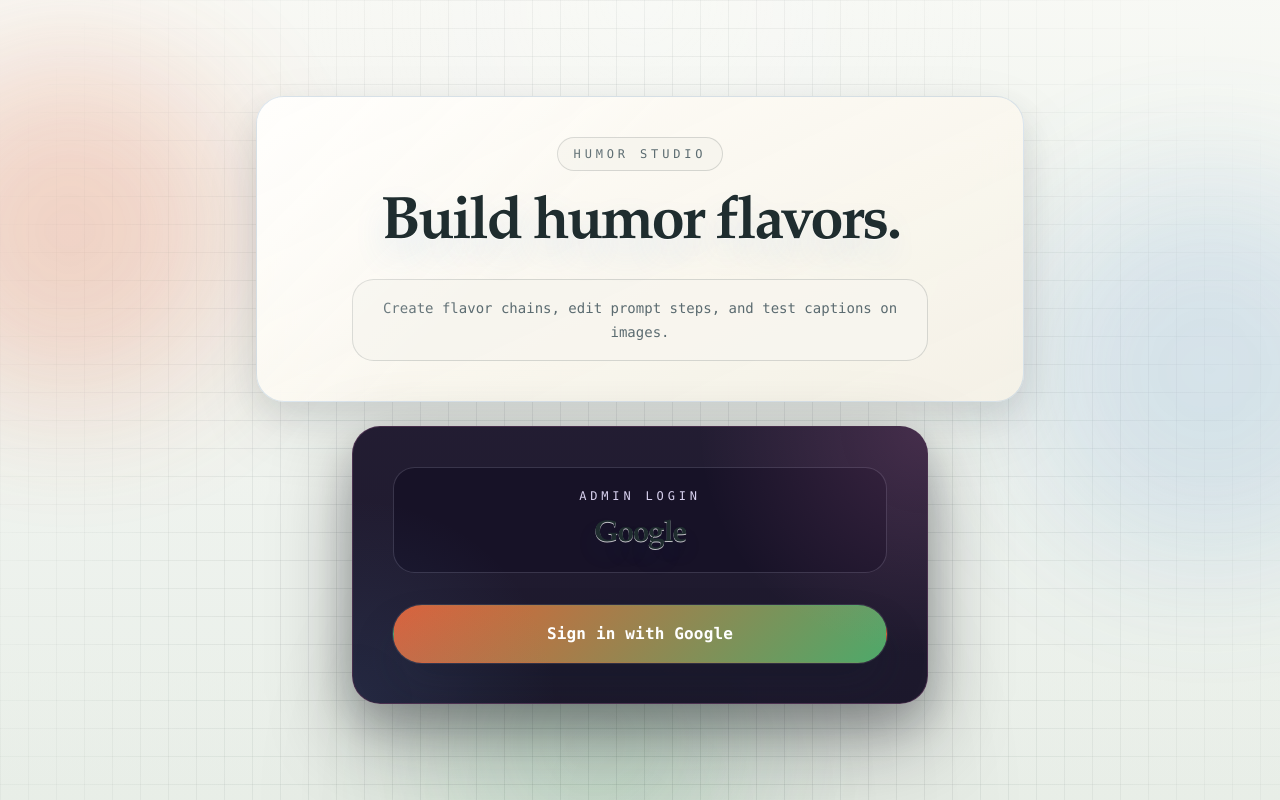
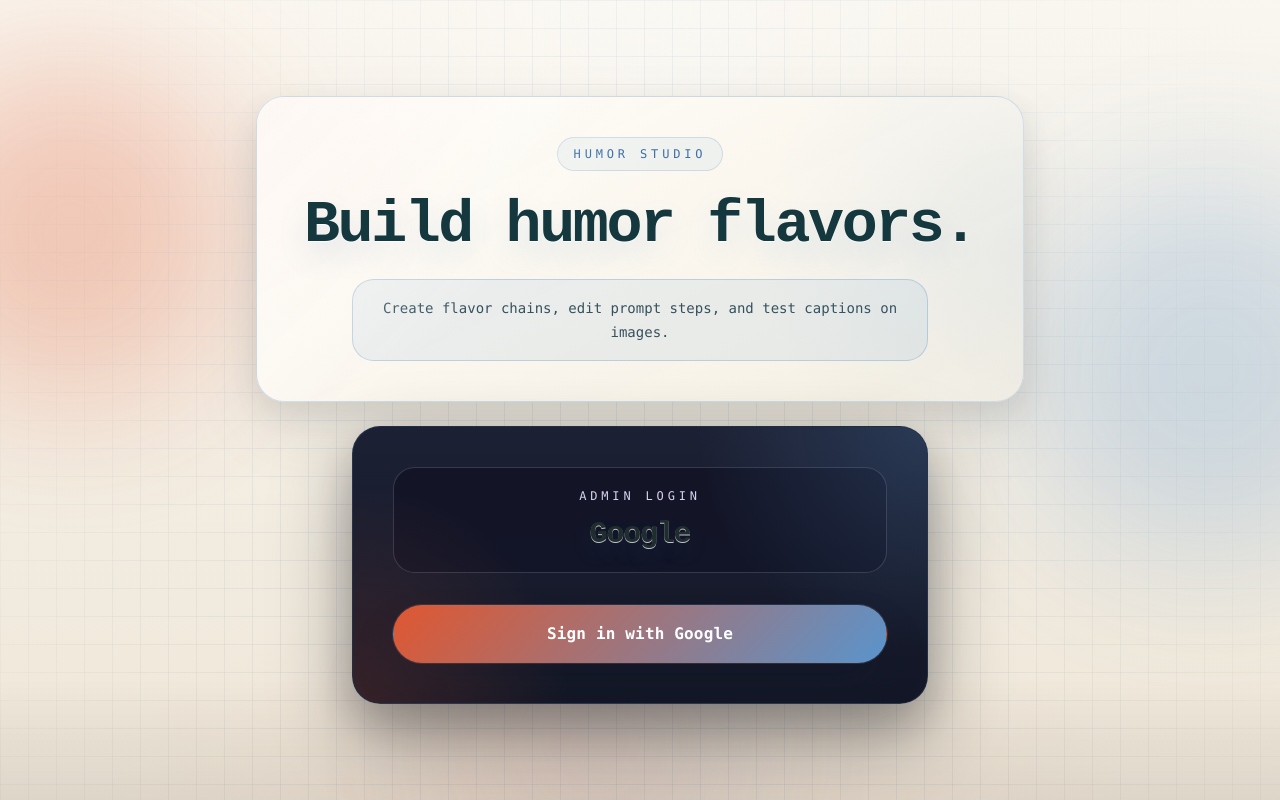
Before and after one commit to MusammatA/Prompt-Chain-Tool, a Next.js app: page /login in a window 1280 px wide. Built offline with nearby package versions, Linux system fonts and the light colour scheme; no server answers.

Commit message:
Shift the theme to cinematic red and blue

```diff
--- a/app/globals.css
+++ b/app/globals.css
@@ -4,17 +4,17 @@
 
 :root {
   color-scheme: light;
-  --bg: #f5f6f2;
-  --bg-2: #e7ede5;
-  --surface: rgba(255, 253, 248, 0.88);
-  --surface-strong: rgba(255, 253, 248, 0.96);
-  --surface-muted: rgba(248, 245, 238, 0.88);
-  --line: rgba(31, 45, 47, 0.16);
+  --bg: #f7f2e8;
+  --bg-2: #efe6d7;
+  --surface: rgba(255, 253, 248, 0.92);
+  --surface-strong: rgba(255, 252, 246, 0.98);
+  --surface-muted: rgba(247, 242, 232, 0.92);
+  --line: rgba(90, 148, 204, 0.22);
   --ink: #1f2d2f;
   --ink-soft: #5b6b70;
-  --brand: #e25f34;
-  --brand-2: #4ea96a;
-  --brand-3: #5a94cc;
+  --brand: #df5731;
+  --brand-2: #5a94cc;
+  --brand-3: #3d6ea8;
   --danger: #bf3e2a;
   --shadow: 0 12px 34px rgba(39, 47, 56, 0.12), 0 28px 72px rgba(39, 47, 56, 0.08);
 }
@@ -29,9 +29,9 @@
   --line: rgba(198, 212, 220, 0.14);
   --ink: #f2ede5;
   --ink-soft: #b8c3c8;
-  --brand: #f17b4d;
-  --brand-2: #69b884;
-  --brand-3: #76a6d9;
+  --brand: #ef7245;
+  --brand-2: #6ba4da;
+  --brand-3: #4778b3;
   --danger: #ff8b74;
   --shadow: 0 24px 80px rgba(0, 0, 0, 0.38);
 }
@@ -50,14 +50,15 @@
   min-height: 100vh;
   color: var(--ink);
   background:
-    linear-gradient(to bottom, rgba(248, 249, 245, 0.98) 0%, rgba(244, 246, 242, 0.86) 34%, rgba(238, 243, 239, 0.62) 72%, rgba(234, 240, 236, 0.3) 100%),
-    radial-gradient(1100px 480px at 12% -8%, rgba(226, 95, 52, 0.24), transparent 60%),
-    radial-gradient(980px 420px at 82% 12%, rgba(78, 169, 106, 0.2), transparent 62%),
-    radial-gradient(760px 420px at 50% 0%, rgba(90, 148, 204, 0.19), transparent 58%),
+    linear-gradient(to bottom, rgba(250, 247, 240, 0.98) 0%, rgba(246, 241, 232, 0.88) 38%, rgba(241, 235, 224, 0.66) 72%, rgba(238, 230, 216, 0.38) 100%),
+    radial-gradient(1100px 500px at 10% -10%, rgba(223, 87, 49, 0.3), transparent 60%),
+    radial-gradient(980px 430px at 88% 10%, rgba(90, 148, 204, 0.24), transparent 62%),
+    radial-gradient(760px 380px at 52% 0%, rgba(90, 148, 204, 0.14), transparent 56%),
+    radial-gradient(860px 360px at 48% 100%, rgba(223, 87, 49, 0.1), transparent 60%),
     linear-gradient(to bottom, rgba(31, 45, 47, 0.05) 1px, transparent 1px),
     linear-gradient(to right, rgba(31, 45, 47, 0.05) 1px, transparent 1px),
     linear-gradient(180deg, var(--bg), var(--bg-2));
-  background-size: auto, auto, auto, auto, 28px 28px, 28px 28px, auto;
+  background-size: auto, auto, auto, auto, auto, 28px 28px, 28px 28px, auto;
   font-family: "IBM Plex Mono", "SFMono-Regular", Menlo, Monaco, Consolas, "Liberation Mono", "Courier New", monospace;
   overflow-x: hidden;
 }
@@ -65,13 +66,14 @@
 html.dark body {
   background:
     linear-gradient(to bottom, rgba(8, 13, 20, 0.98) 0%, rgba(10, 16, 24, 0.9) 34%, rgba(12, 18, 27, 0.8) 70%, rgba(12, 18, 27, 0.98) 100%),
-    radial-gradient(1000px 480px at 14% -12%, rgba(241, 123, 77, 0.18), transparent 62%),
-    radial-gradient(900px 420px at 82% 8%, rgba(105, 184, 132, 0.14), transparent 60%),
-    radial-gradient(740px 420px at 52% 0%, rgba(118, 166, 217, 0.14), transparent 58%),
+    radial-gradient(1000px 480px at 14% -12%, rgba(239, 114, 69, 0.22), transparent 62%),
+    radial-gradient(900px 420px at 82% 8%, rgba(107, 164, 218, 0.18), transparent 60%),
+    radial-gradient(740px 420px at 52% 0%, rgba(71, 120, 179, 0.14), transparent 58%),
+    radial-gradient(860px 420px at 48% 104%, rgba(239, 114, 69, 0.1), transparent 58%),
     linear-gradient(to bottom, rgba(255, 255, 255, 0.04) 1px, transparent 1px),
     linear-gradient(to right, rgba(255, 255, 255, 0.04) 1px, transparent 1px),
     linear-gradient(180deg, var(--bg), var(--bg-2));
-  background-size: auto, auto, auto, auto, 28px 28px, 28px 28px, auto;
+  background-size: auto, auto, auto, auto, auto, 28px 28px, 28px 28px, auto;
 }
 
 body::before {
@@ -80,9 +82,9 @@
   inset: 0;
   pointer-events: none;
   background:
-    radial-gradient(circle at top, rgba(255, 255, 255, 0.22), transparent 34%),
-    radial-gradient(circle at bottom, rgba(18, 22, 29, 0.08), transparent 40%);
-  opacity: 0.85;
+    radial-gradient(circle at top, rgba(255, 255, 255, 0.28), transparent 34%),
+    linear-gradient(180deg, rgba(255, 255, 255, 0.06), transparent 16%, transparent 84%, rgba(10, 18, 28, 0.08));
+  opacity: 0.92;
   z-index: 0;
 }
 
@@ -92,8 +94,8 @@
 h4,
 h5,
 h6 {
-  font-family: "Iowan Old Style", "Palatino Linotype", "Book Antiqua", Georgia, serif;
-  letter-spacing: -0.045em;
+  font-family: "JetBrains Mono", "IBM Plex Mono", monospace;
+  letter-spacing: -0.04em;
   line-height: 0.96;
 }
 
@@ -141,7 +143,7 @@
   animation: titleFadeUp 900ms ease forwards;
   text-shadow:
     0 1px 0 rgba(255, 255, 255, 0.8),
-    0 16px 34px rgba(74, 143, 207, 0.16);
+    0 14px 30px rgba(90, 148, 204, 0.16);
   text-wrap: balance;
 }
 
@@ -154,7 +156,7 @@
 .cinema-display {
   text-shadow:
     0 1px 0 rgba(255, 255, 255, 0.74),
-    0 12px 28px rgba(74, 143, 207, 0.12);
+    0 10px 24px rgba(90, 148, 204, 0.14);
 }
 
 html.dark .cinema-display {
@@ -179,14 +181,14 @@
   right: 1.5rem;
   bottom: 0;
   height: 1px;
-  background: linear-gradient(90deg, transparent, rgba(90, 148, 204, 0.38), transparent);
+  background: linear-gradient(90deg, transparent, rgba(223, 87, 49, 0.3), rgba(90, 148, 204, 0.45), transparent);
 }
 
 .panel {
   position: relative;
   overflow: hidden;
-  background: linear-gradient(155deg, rgba(255, 253, 248, 0.96) 0%, rgba(245, 241, 230, 0.92) 100%);
-  border: 1px solid rgba(90, 148, 204, 0.22);
+  background: linear-gradient(155deg, rgba(255, 253, 248, 0.98) 0%, rgba(246, 240, 228, 0.96) 100%);
+  border: 1px solid rgba(90, 148, 204, 0.28);
   box-shadow: var(--shadow);
   backdrop-filter: blur(18px);
 }
@@ -197,10 +199,10 @@
   --ink: #f9f6ff;
   --ink-soft: #d8d1ef;
   --line: rgba(216, 209, 239, 0.18);
-  --surface-muted: rgba(23, 19, 39, 0.88);
-  --surface-strong: rgba(17, 13, 31, 0.96);
-  background: linear-gradient(180deg, rgba(30, 24, 46, 0.98) 0%, rgba(24, 20, 40, 0.98) 100%);
-  border: 1px solid rgba(255, 140, 211, 0.18);
+  --surface-muted: rgba(19, 22, 39, 0.9);
+  --surface-strong: rgba(12, 16, 31, 0.96);
+  background: linear-gradient(180deg, rgba(24, 28, 48, 0.98) 0%, rgba(14, 18, 34, 0.98) 100%);
+  border: 1px solid rgba(107, 164, 218, 0.16);
   box-shadow: 0 18px 40px rgba(12, 14, 21, 0.18), 0 32px 80px rgba(12, 14, 21, 0.38);
   backdrop-filter: blur(18px);
 }
@@ -214,18 +216,21 @@
 }
 
 .panel::before {
-  background: linear-gradient(135deg, rgba(255, 255, 255, 0.56), transparent 40%);
+  background:
+    linear-gradient(135deg, rgba(255, 255, 255, 0.56), transparent 40%),
+    radial-gradient(circle at top left, rgba(223, 87, 49, 0.08), transparent 30%),
+    radial-gradient(circle at right, rgba(90, 148, 204, 0.1), transparent 34%);
 }
 
 .panel-strong::before {
   background:
-    radial-gradient(circle at top right, rgba(255, 140, 211, 0.16), transparent 36%),
-    radial-gradient(circle at bottom left, rgba(90, 148, 204, 0.14), transparent 32%);
+    radial-gradient(circle at top right, rgba(90, 148, 204, 0.22), transparent 36%),
+    radial-gradient(circle at bottom left, rgba(223, 87, 49, 0.18), transparent 34%);
 }
 
 html.dark .panel {
   background: linear-gradient(180deg, rgba(17, 21, 29, 0.84) 0%, rgba(10, 14, 20, 0.88) 100%);
-  border-color: rgba(189, 207, 215, 0.14);
+  border-color: rgba(107, 164, 218, 0.16);
 }
 
 html.dark .panel::before {
@@ -241,7 +246,7 @@
   inset: 0;
   pointer-events: none;
   mask-image: radial-gradient(circle at center, black 42%, transparent 92%);
-  opacity: 0.38;
+  opacity: 0.42;
 }
 
 .hero-grid::before {
@@ -267,7 +272,7 @@
   top: 60px;
   height: 340px;
   width: 340px;
-  background: rgba(226, 95, 52, 0.32);
+  background: rgba(223, 87, 49, 0.38);
 }
 
 .orb-b {
@@ -275,7 +280,7 @@
   top: 180px;
   height: 380px;
   width: 380px;
-  background: rgba(90, 148, 204, 0.26);
+  background: rgba(90, 148, 204, 0.34);
 }
 
 .orb-c {
@@ -283,7 +288,7 @@
   left: 34%;
   height: 320px;
   width: 320px;
-  background: rgba(78, 169, 106, 0.24);
+  background: linear-gradient(135deg, rgba(223, 87, 49, 0.18), rgba(90, 148, 204, 0.18));
 }
 
 .pill-button {
@@ -300,7 +305,7 @@
 
 .pill-button:hover {
   transform: translateY(-1px);
-  box-shadow: 0 10px 22px rgba(39, 47, 56, 0.14);
+  box-shadow: 0 10px 22px rgba(39, 47, 56, 0.14), 0 0 0 1px rgba(90, 148, 204, 0.06);
 }
 
 .danger-panel {
--- a/app/login/page.tsx
+++ b/app/login/page.tsx
@@ -131,13 +131,13 @@
       <section className="relative mx-auto flex min-h-[calc(100vh-5rem)] w-full max-w-3xl items-center justify-center">
         <div className="flex w-full flex-col items-center gap-6 text-center">
           <article className="panel w-full rounded-[1.75rem] p-8 shadow-panel sm:p-10">
-            <div className="cinema-kicker inline-flex items-center justify-center gap-2 rounded-full border border-[var(--line)] bg-[var(--surface-muted)] px-4 py-2 text-xs text-[var(--ink-soft)]">
+            <div className="cinema-kicker inline-flex items-center justify-center gap-2 rounded-full border border-[var(--line)] bg-[rgba(90,148,204,0.08)] px-4 py-2 text-xs text-[var(--brand-3)]">
               Humor Studio
             </div>
-            <h1 className="cinema-title mt-6 text-5xl font-semibold text-[var(--ink)] sm:text-6xl">
+            <h1 className="cinema-title mt-6 text-5xl font-semibold text-[#15383f] sm:text-6xl">
               Build humor flavors.
             </h1>
-            <div className="mx-auto mt-6 max-w-xl rounded-[1.35rem] border border-[var(--line)] bg-[var(--surface-muted)] px-5 py-4 text-sm leading-6 text-[var(--ink-soft)]">
+            <div className="mx-auto mt-6 max-w-xl rounded-[1.35rem] border border-[rgba(90,148,204,0.32)] bg-[rgba(90,148,204,0.1)] px-5 py-4 text-sm leading-6 text-[#35515d]">
               Create flavor chains, edit prompt steps, and test captions on images.
             </div>
           </article>
```
